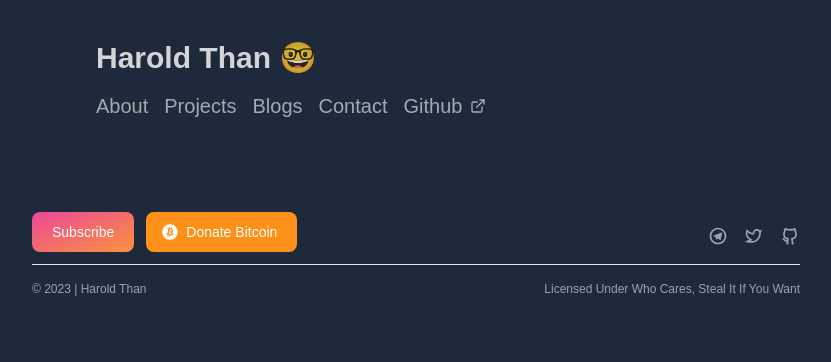
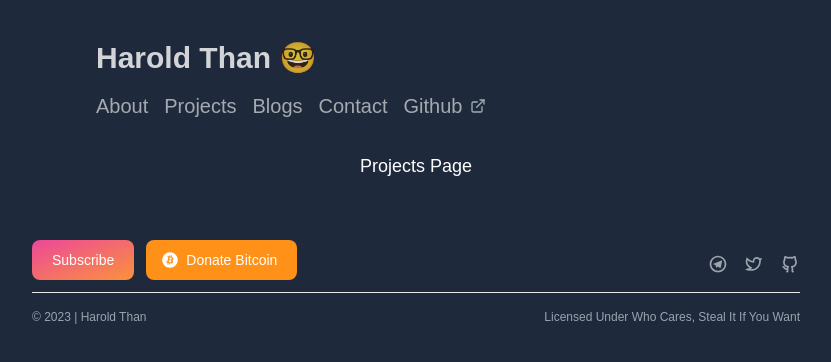
Before and after one commit to thanvinhbaohoang/Harold-Blog-New, a React (Vite) app: page /projects in a window 1280 px wide. Shown: the top 362 px of the page, without its empty margins (224-1055 px from the left). Built offline with nearby package versions, Linux system fonts and the light colour scheme.

Commit message:
Styled Scrollbar

```diff
--- a/src/App.tsx
+++ b/src/App.tsx
@@ -1,15 +1,14 @@
 import NavBar from "./navbar"
-import PostCards from "./Components/Pages/HomePage/ProjectCards"
-import SquareCards from "./Components/Pages/HomePage/BlogCards"
-import Categories from "./Components/Categories"
 import Footer from "./Components/Footer"
-import { useState } from "react"
-import { Modal } from "./Components/Modal"
 import {BrowserRouter, Routes , Route } from "react-router-dom"
 import NotFound from "./Components/Pages/NotFound"
 import Home from "./Components/Pages/HomePage/Home"
 import BlogPage, { BlockPage } from "./Components/Pages/BlogsPage/BlogPage"
 import MarkdownEditor from "./Components/Pages/BlogsPage/MarkdownEditor"
+import ProjectsPage from "./Components/Pages/ProjectsPage/ProjectsPage"
+import BlogsPage from "./Components/Pages/BlogsPage/BlogsPage"
+import AboutPage from "./Components/Pages/AboutPage/AboutPage"
+
 export default function App() {
 
   return (
@@ -22,6 +21,11 @@ export default function App() {
             <div className="flex flex-col items-center  text-white ">
               <Routes>
                 <Route path="/" element={<Home/> } />
+                <Route path="/about" element={<AboutPage/> } />
+                <Route path="/projects" element={<ProjectsPage/> } />
+                <Route path="/blogs" element={<BlogsPage/> } />
+
+
                 <Route path="/editor" element={<MarkdownEditor/> } />
                 <Route path="/blog" element={<BlogPage/> } />
                 <Route path="/no" element={<NotFound/> } />
--- /dev/null
+++ b/src/Components/Pages/AboutPage/AboutPage.tsx
@@ -0,0 +1,9 @@
+
+export default function AboutPage() {
+    return(
+        <div className="flex w-[50vw] flex-col items-center gap-24 ">
+            About Page
+      </div>
+
+    )
+}
--- /dev/null
+++ b/src/Components/Pages/BlogsPage/BlogsPage.tsx
@@ -0,0 +1,8 @@
+export default function BlogsPage() {
+    return(
+        <div className="flex w-[50vw] flex-col items-center gap-24 ">
+            Blogs Page
+      </div>
+
+    )
+}
--- a/src/Components/Pages/HomePage/Home.tsx
+++ b/src/Components/Pages/HomePage/Home.tsx
@@ -14,9 +14,6 @@ export default function Home() {
             <HeroSection/>
             <ProjectsSection/>
             <BlogsSection/>
-
-
-
             <ContactSection/>
 
       </div>
--- /dev/null
+++ b/src/Components/Pages/ProjectsPage/ProjectsPage.tsx
@@ -0,0 +1,8 @@
+export default function ProjectsPage() {
+    return(
+        <div className="flex w-[50vw] flex-col items-center gap-24 ">
+            Projects Page
+      </div>
+
+    )
+}
--- a/src/index.css
+++ b/src/index.css
@@ -1,5 +1,28 @@
 @tailwind base;
 @import url("https://fonts.googleapis.com/css2?family=Poppins&display=swap");
+
+
+/* width */
+::-webkit-scrollbar {
+  width: 4px;
+}
+
+/* Track */
+::-webkit-scrollbar-track {
+  background: #888;
+  border-radius: 5px;
+}
+
+/* Handle */
+::-webkit-scrollbar-thumb {
+  background: #ffbe4f;
+  border-radius: 5px;
+}
+
+/* Handle on hover */
+::-webkit-scrollbar-thumb:hover {
+  background: #956f2d;
+}
 
 @layer base {
   html {
--- a/src/navbar.tsx
+++ b/src/navbar.tsx
@@ -14,10 +14,20 @@ export default function NavBar() {
                 </a>
 
                 <ul className='flex text-xl  font-md gap-4 mt-4'>
-                    <li className='opacity-60 hover:opacity-100 transition cursor-pointer hover-underline'> About </li>
+                    <Link to="/about">
+                        <li className='opacity-60 hover:opacity-100 transition cursor-pointer hover-underline'> About </li>
+                    </Link>
+
+                    <Link to="/projects">
                     <li className='opacity-60 hover:opacity-100 transition cursor-pointer hover-underline'> Projects </li>
+                    </Link>
+
+                    <Link to="/blogs">
                     <li className='opacity-60 hover:opacity-100 transition cursor-pointer hover-underline'> Blogs </li>
+                    </Link>
+
                     <li className='opacity-60 hover:opacity-100 transition cursor-pointer hover-underline'> Contact </li>
+
                     <li className='opacity-60 hover:opacity-100 transition cursor-pointer hover-underline flex items-center gap-2'> Github <FiExternalLink size={16}/></li>
 
                 </ul>
```
